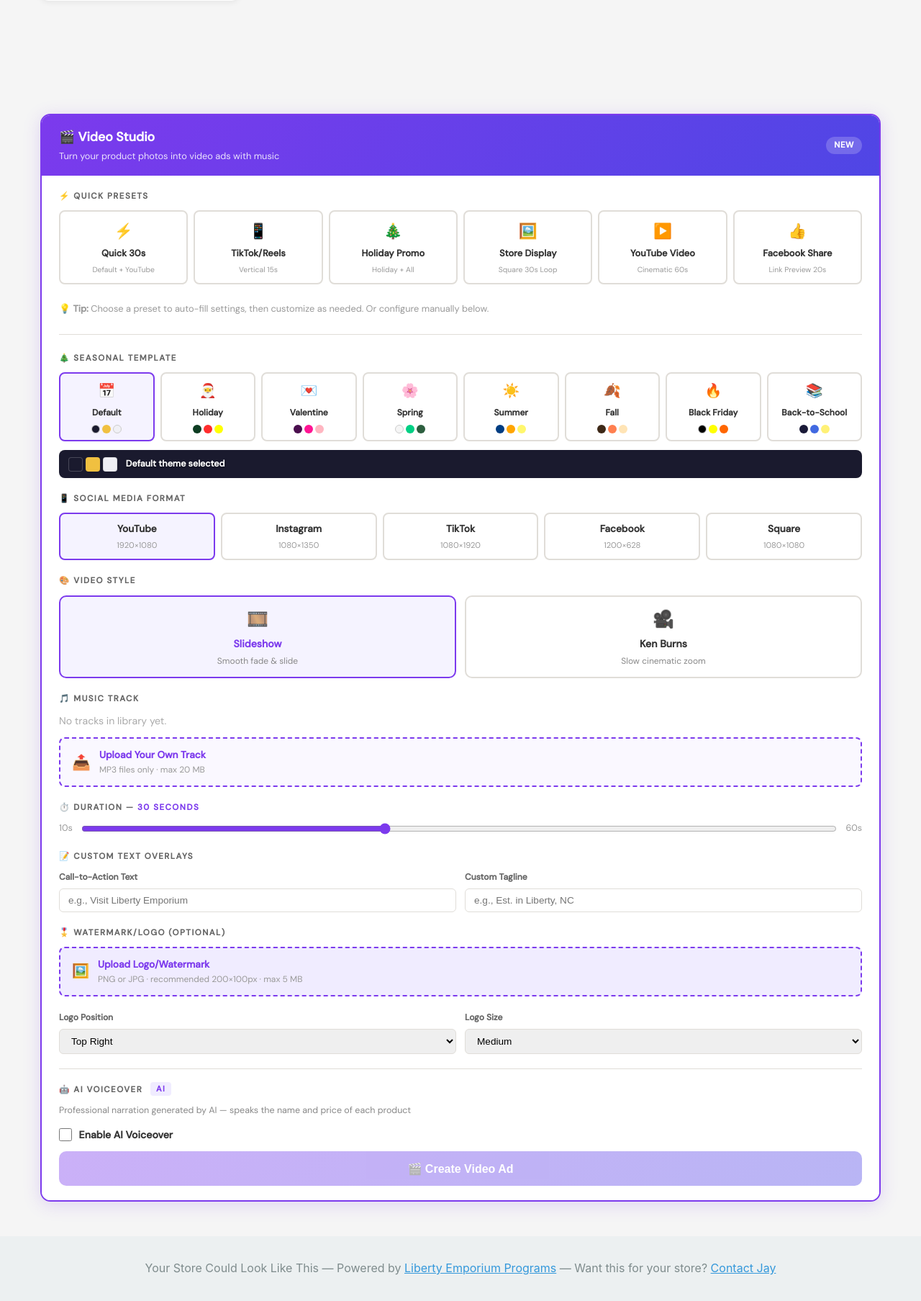
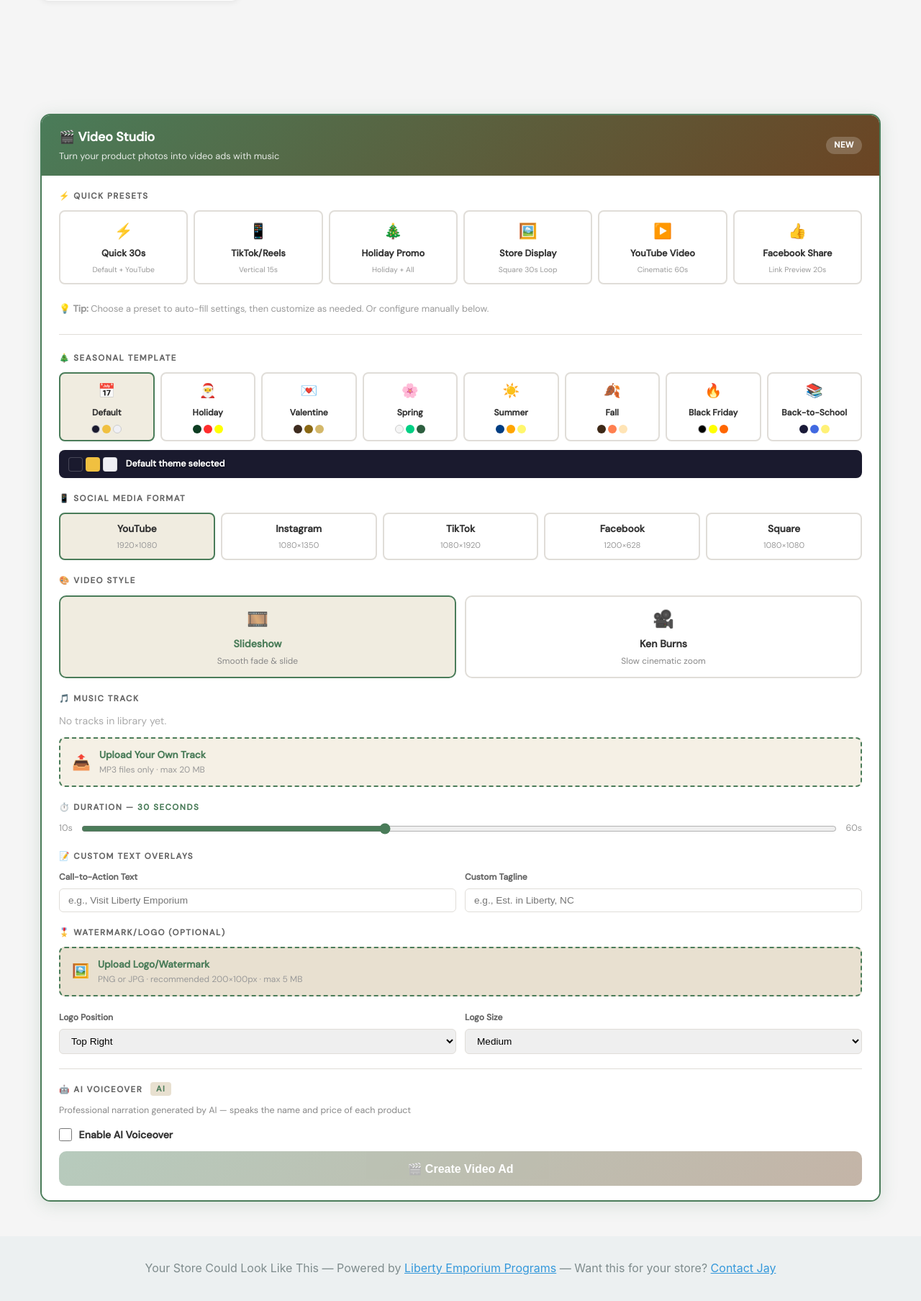
Before and after one commit to Liberty-Emporium/Liberty-Emporium-Inventory-App, a Flask app: page /ads in a window 1280 px wide. Shown: the part 1157-2964 px from the top of the page at 72% size. Run offline with Flask 3, Linux system fonts and the light colour scheme; the visitor is signed in with stand-in values (Sample User, id 1); data that the repository does not hold is empty.

Commit message:
fix: earthy woodsy colors for video studio - sage green and warm brown

```diff
--- a/templates/ad_generator.html
+++ b/templates/ad_generator.html
@@ -506,15 +506,15 @@
 /* ── Video Studio Panel ───────────────────────────────────────── */
 .vs-panel {
   margin: 2rem 0;
-  border: 2px solid #7c3aed;
+  border: 2px solid #4a7c59;
   border-radius: 14px;
   overflow: hidden;
-  box-shadow: 0 4px 24px rgba(124,58,237,0.18);
+  box-shadow: 0 4px 24px rgba(74,124,89,0.18);
   font-family: 'DM Sans', sans-serif;
 }
 
 .vs-header {
-  background: linear-gradient(135deg, #7c3aed 0%, #4f46e5 100%);
+  background: linear-gradient(135deg, #4a7c59 0%, #6b4423 100%);
   color: white;
   padding: 1rem 1.5rem;
   display: flex;
@@ -562,16 +562,16 @@
   transition: all 0.2s;
 }
 
-.vs-style-card:hover { border-color: #7c3aed; }
+.vs-style-card:hover { border-color: #4a7c59; }
 .vs-style-card.active {
-  border-color: #7c3aed;
-  background: #f5f3ff;
+  border-color: #4a7c59;
+  background: #f0ece0;
 }
 
 .vs-style-card .vs-card-icon { font-size: 1.5rem; margin-bottom: 0.25rem; }
 .vs-style-card h4 { font-size: 0.88rem; font-weight: 700; color: #333; margin: 0 0 0.2rem; }
 .vs-style-card p  { font-size: 0.75rem; color: #888; margin: 0; }
-.vs-style-card.active h4 { color: #7c3aed; }
+.vs-style-card.active h4 { color: #4a7c59; }
 
 /* Seasonal template cards */
 .vs-template-card {
@@ -587,10 +587,10 @@
   gap: 0.3rem;
 }
 
-.vs-template-card:hover { border-color: #7c3aed; }
+.vs-template-card:hover { border-color: #4a7c59; }
 .vs-template-card.active {
-  border-color: #7c3aed;
-  background: #f5f3ff;
+  border-color: #4a7c59;
+  background: #f0ece0;
 }
 
 /* Social media format cards */
@@ -608,10 +608,10 @@
   gap: 0.2rem;
 }
 
-.vs-format-card:hover { border-color: #7c3aed; }
+.vs-format-card:hover { border-color: #4a7c59; }
 .vs-format-card.active {
-  border-color: #7c3aed;
-  background: #f5f3ff;
+  border-color: #4a7c59;
+  background: #f0ece0;
 }
 
 /* Preset cards */
@@ -685,20 +685,20 @@
 }
 
 .vs-upload-zone {
-  border: 2px dashed #7c3aed;
+  border: 2px dashed #4a7c59;
   border-radius: 8px;
   padding: 0.75rem 1rem;
   display: flex;
   align-items: center;
   gap: 0.75rem;
   cursor: pointer;
-  background: #faf8ff;
+  background: #f5f0e5;
   transition: background 0.2s;
   margin-bottom: 1.25rem;
 }
 
-.vs-upload-zone:hover { background: #f0ecff; }
-.vs-upload-zone .vs-upload-label { font-size: 0.85rem; font-weight: 700; color: #7c3aed; }
+.vs-upload-zone:hover { background: #e8e0d0; }
+.vs-upload-zone .vs-upload-label { font-size: 0.85rem; font-weight: 700; color: #4a7c59; }
 .vs-upload-zone .vs-upload-sub   { font-size: 0.75rem; color: #999; }
 
 /* Duration slider */
@@ -710,12 +710,12 @@
 }
 
 .vs-slider-row span { font-size: 0.78rem; color: #999; white-space: nowrap; }
-.vs-slider-row input[type=range] { flex: 1; accent-color: #7c3aed; }
+.vs-slider-row input[type=range] { flex: 1; accent-color: #4a7c59; }
 
 /* Generate video button */
 .btn-generate-video {
   width: 100%;
-  background: linear-gradient(135deg, #7c3aed 0%, #4f46e5 100%);
+  background: linear-gradient(135deg, #4a7c59 0%, #6b4423 100%);
   color: white;
   border: none;
   padding: 0.9rem;
@@ -944,9 +944,9 @@
         <span style="font-size:1.2rem;">💌</span>
         <span style="font-size:0.75rem; font-weight:700;">Valentine</span>
         <div style="display:flex;gap:3px;margin-top:2px;">
-          <div style="width:12px;height:12px;border-radius:50%;background:#4a0e4e;"></div>
-          <div style="width:12px;height:12px;border-radius:50%;background:#ff1493;"></div>
-          <div style="width:12px;height:12px;border-radius:50%;background:#ffb6c1;"></div>
+          <div style="width:12px;height:12px;border-radius:50%;background:#3d2b1f;"></div>
+          <div style="width:12px;height:12px;border-radius:50%;background:#8B6914;"></div>
+          <div style="width:12px;height:12px;border-radius:50%;background:#d4b86a;"></div>
         </div>
       </div>
       <div class="vs-template-card" data-template="spring" onclick="vsSelectTemplate(this)">
@@ -1063,7 +1063,7 @@
     </div>
 
     <!-- Duration -->
-    <div class="vs-section-label">⏱️ Duration — <span id="vsDurationLabel" style="color:#7c3aed; font-weight:800;">30 seconds</span></div>
+    <div class="vs-section-label">⏱️ Duration — <span id="vsDurationLabel" style="color:#4a7c59; font-weight:800;">30 seconds</span></div>
     <div class="vs-slider-row">
       <span>10s</span>
       <input type="range" id="vsDurationSlider" min="10" max="60" value="30"
@@ -1088,7 +1088,7 @@
 
     <!-- Watermark/Logo Upload -->
     <div class="vs-section-label">🎖️ Watermark/Logo (Optional)</div>
-    <div class="vs-upload-zone" onclick="document.getElementById('vsLogoInput').click()" style="background:#f0ecff; border-color:#7c3aed;">
+    <div class="vs-upload-zone" onclick="document.getElementById('vsLogoInput').click()" style="background:#e8e0d0; border-color:#4a7c59;">
       <span style="font-size:1.2rem;">🖼️</span>
       <div>
         <div class="vs-upload-label" id="vsLogoLabel">Upload Logo/Watermark</div>
@@ -1118,12 +1118,12 @@
 
     <!-- ══ AI Voiceover (NEW) ══ -->
     <div style="margin-top:1.25rem; padding-top:1.25rem; border-top:1.5px solid #e0ddd8;">
-      <div class="vs-section-label">🤖 AI Voiceover <span style="font-size:0.7rem; color:#7c3aed; font-weight:600; background:#f0ecff; padding:0.15rem 0.5rem; border-radius:4px; margin-left:0.4rem;">AI</span></div>
+      <div class="vs-section-label">🤖 AI Voiceover <span style="font-size:0.7rem; color:#4a7c59; font-weight:600; background:#e8e0d0; padding:0.15rem 0.5rem; border-radius:4px; margin-left:0.4rem;">AI</span></div>
       <p style="font-size:0.78rem; color:#888; margin-bottom:0.75rem;">Professional narration generated by AI — speaks the name and price of each product</p>
 
       <!-- Toggle -->
       <label style="display:flex; align-items:center; gap:0.6rem; cursor:pointer; margin-bottom:0.75rem;">
-        <input type="checkbox" id="vsVoiceoverToggle" style="width:18px; height:18px; accent-color:#7c3aed;">
+        <input type="checkbox" id="vsVoiceoverToggle" style="width:18px; height:18px; accent-color:#4a7c59;">
         <span style="font-size:0.88rem; font-weight:600; color:#333;">Enable AI Voiceover</span>
       </label>
 
@@ -1304,7 +1304,7 @@ let vsAudioPlayer    = null;   // current HTMLAudioElement for preview
 const vsTemplates = {
   default:       { accent: '#f0c040', bg_dark: '#1a1a2e', overlay_text: '#f0f0f5' },
   holiday:       { accent: '#ff2d2d', bg_dark: '#0d3d22', overlay_text: '#ffff00' },  // Red & Green
-  valentine:     { accent: '#ff1493', bg_dark: '#4a0e4e', overlay_text: '#ffb6c1' },  // Pink & Purple
+  valentine:     { accent: '#8B6914', bg_dark: '#3d2b1f', overlay_text: '#d4b86a' },  // Pink & Purple
   spring:        { accent: '#00d084', bg_dark: '#f5f5f5', overlay_text: '#2d5f3f' },  // Green & Light
   summer:        { accent: '#ffa500', bg_dark: '#003d82', overlay_text: '#fff76d' },  // Orange & Blue
   fall:          { accent: '#ff7f50', bg_dark: '#3d2817', overlay_text: '#ffe4b5' },  // Orange & Brown
@@ -1596,6 +1596,7 @@ function vsGenerate() {
     const voEnabled = document.getElementById('vsVoiceoverToggle').checked;
     formData.append('voiceover', voEnabled ? 'on' : 'off');
     if (voEnabled) {
+      formData.append('voice_script', document.getElementById('vsVoiceScript').value.trim());
       formData.append('store_name_vo', document.getElementById('vsStoreNameVo').value.trim());
       formData.append('voice_select', document.getElementById('vsVoiceSelect').value);
     }
@@ -1751,6 +1752,15 @@ updateUI = function() { _origUpdateUI(); vsUpdateGenerateBtn(); };
 document.addEventListener('DOMContentLoaded', () => {
   vsLoadMusicLibrary();
   vsUpdateTemplatePreview('default');
+  // Script character counter
+  const vsScript = document.getElementById('vsVoiceScript');
+  const vsCounter = document.getElementById('vsScriptCharCount');
+  if (vsScript && vsCounter) {
+    vsScript.addEventListener('input', function() {
+      vsCounter.textContent = this.value.length + ' / 2000 chars';
+      vsCounter.style.color = this.value.length > 1500 ? '#e53e3e' : '#999';
+    });
+  }
 });
 
 // ── AI Voiceover Controls ──────────────────────────────────────────────
```
Also changed, not shown: other parts of templates/ad_generator.html (+15 -15 lines), app_with_ai.py (+32 -13 lines).
